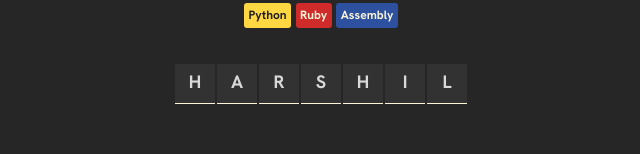
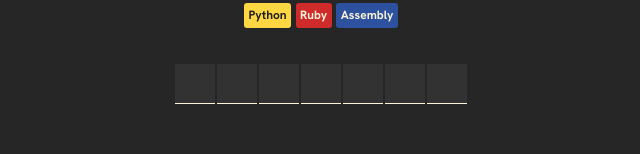
Before and after one commit to harshilshrma/assembly-endgame, a React (Vite) app: page / in a window 1280 px wide. Shown: the part 256-410 px from the top of the page, without its empty margins (319-959 px from the left). Built offline with nearby package versions, Linux system fonts and the light colour scheme.

Commit message:
added conditional rendering + wrong guess count

```diff
--- a/src/App.css
+++ b/src/App.css
@@ -113,6 +113,14 @@
   background-color: #EC5D49;
 }
 
+span.show {
+  display: block;
+}
+
+span.hide {
+  display: none;
+}
+
 .new-game {
   background-color: #11B5E5;
   border: 1px solid #D7D7D7;
@@ -125,6 +133,4 @@
   cursor: pointer;
 }
 
-@media (max-width: 600px) {
-
-}
+@media (max-width: 600px) {}
--- a/src/App.jsx
+++ b/src/App.jsx
@@ -4,8 +4,14 @@
 import languages from './languages.js'
 
 function App() {
+  // State values
   const [currentWord, setCurrentWord] = useState('harshil')
   const [guessedLetters, setGuessedLetters] = useState([])
+
+  // Derived values
+  const wrongGuessCount = guessedLetters.filter(letter => !currentWord.includes(letter)).length
+
+  // Static values
   const alphabets = "qwertyuiopasdfghjklzxcvbnm"
 
   const languageElements = languages.map(lang => {
@@ -21,7 +27,7 @@
 
   const letterElements = currentWord.split("").map((letter, index) => {
     return (
-      <span key={index} className="letter">{letter.toUpperCase()}</span>
+      <span key={index} className="letter">{guessedLetters.includes(letter) ? letter.toUpperCase() : ""}</span>
     )
   });
 
```
